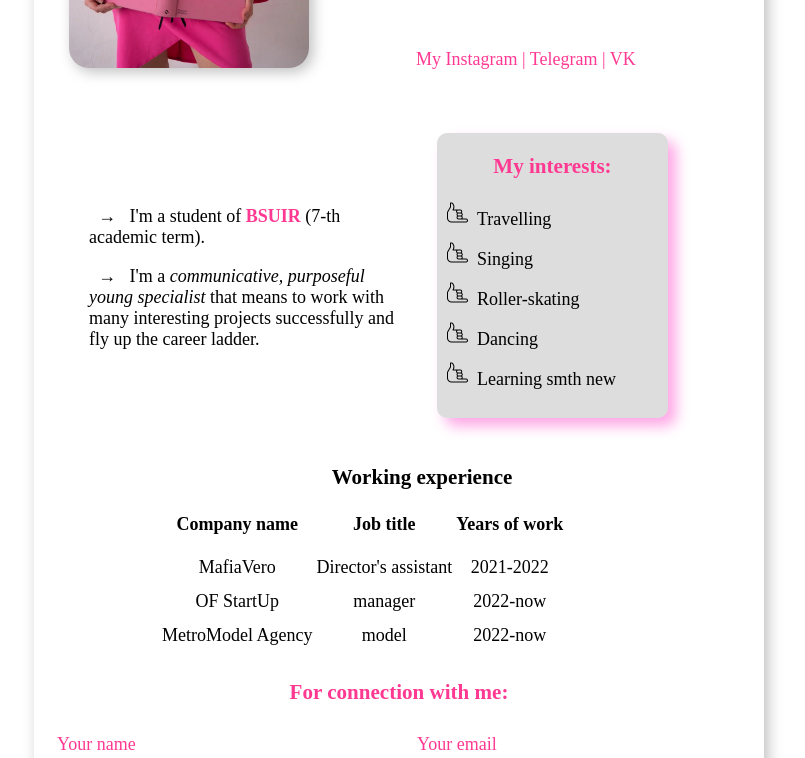
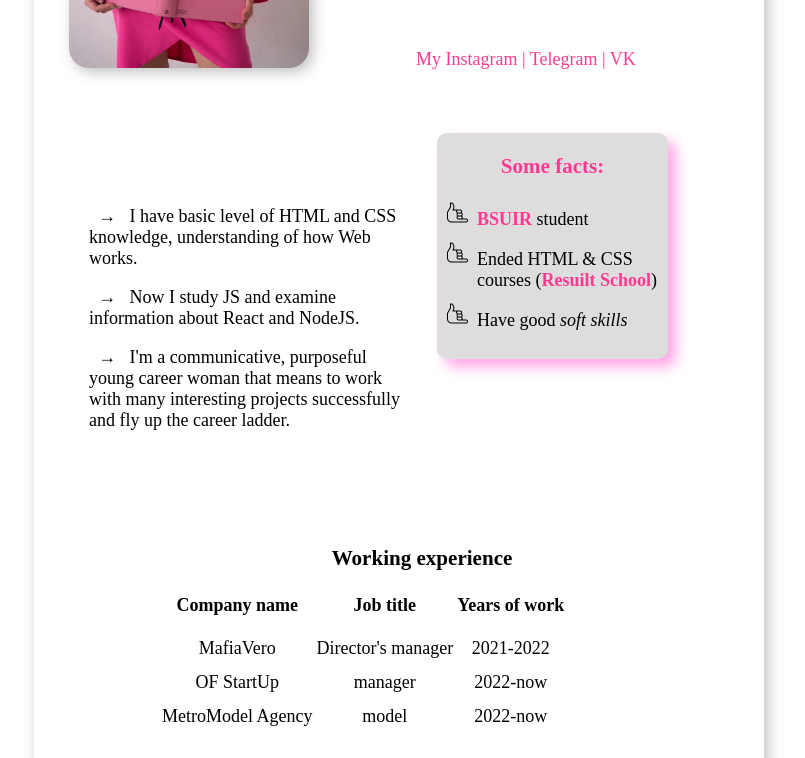
Before and after one commit to anastasiamatveichuk/resume, a plain HTML site: page index.html in a window 1280 px wide. Shown: the part 344-1102 px from the top of the page, without its empty margins (241-1046 px from the left). Drawn offline with Linux system fonts and the light colour scheme; a web font is replaced by a local one.

Commit message:
Update index.html

```diff
--- a/index.html
+++ b/index.html
@@ -18,7 +18,7 @@
             </p>
             <header id="header">
                 <h1>Matveichuk Anastasia</h1>
-                <h2 id="CV">FrontEnd developer</h2>
+                <h2 id="CV">Junior FrontEnd developer</h2>
             </header>
             <footer id="footer">
                 My
@@ -29,18 +29,17 @@
         </div>
         <div class="inf">
         <div id="info" class="info">
-            <p>&nbsp &#8594 &nbsp I'm a student of <strong><a href="https://www.bsuir.by" target="_blank">BSUIR</a></strong> (7-th academic term).</p>
-            <p>&nbsp &#8594 &nbsp I'm a <em>communicative, purposeful young specialist</em>  that means to work with many interesting
+            <p>&nbsp &#8594 &nbsp I have basic level of HTML and CSS knowledge, understanding of how Web works.</p>
+            <p>&nbsp &#8594 &nbsp Now I study JS and examine information about React and NodeJS.</p>
+            <p>&nbsp &#8594 &nbsp I'm a communicative, purposeful young career woman that means to work with many interesting
             projects successfully and fly up the career ladder.</p>
         </div>
         <aside class="aside">
-            <h3 id="h3">My interests:</h3>
+            <h3 id="h3">Some facts:</h3>
             <ul>
-                <li>Travelling</li>
-                <li>Singing</li>
-                <li>Roller-skating</li>
-                <li>Dancing</li>
-                <li>Learning smth new</li>
+                <li> <strong><a href="https://www.bsuir.by" target="_blank">BSUIR</a></strong> student</li>
+                <li>Ended HTML & CSS courses (<strong><a href="https://lk.result.school" target="_blank">Resuilt School</a></strong>) </li>
+                <li>Have good <em>soft skills</em></li>
             </ul>
         </aside>
         </div>
@@ -60,7 +59,7 @@
                 <tbody>
                     <tr>
                         <td>MafiaVero</td>
-                        <td>Director's assistant</td>
+                        <td>Director's manager</td>
                         <td>2021-2022</td>
                     </tr>
                     <tr>
```
